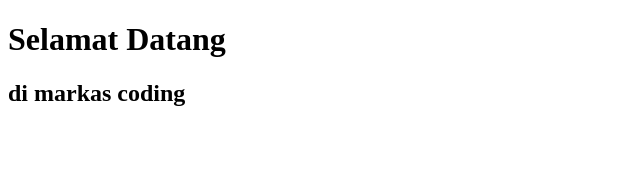
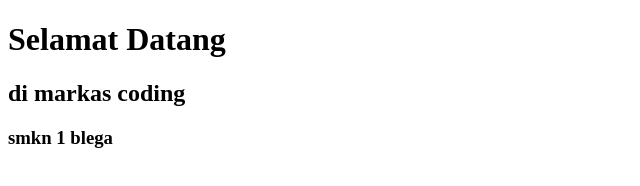
Before and after one commit to markascoding/contohProject, a plain HTML site: page index.html in a window 1280 px wide. Shown: the whole page, without its empty margins (0-640 px from the left). Drawn offline with Linux system fonts and the light colour scheme.

Commit message:
dan ini ada pembaruan

```diff
--- a/index.html
+++ b/index.html
@@ -8,5 +8,6 @@
   <body>
     <h1>Selamat Datang</h1>
     <h2>di markas coding</h2>
+    <h3>smkn 1 blega</h3>
   </body>
 </html>
```
